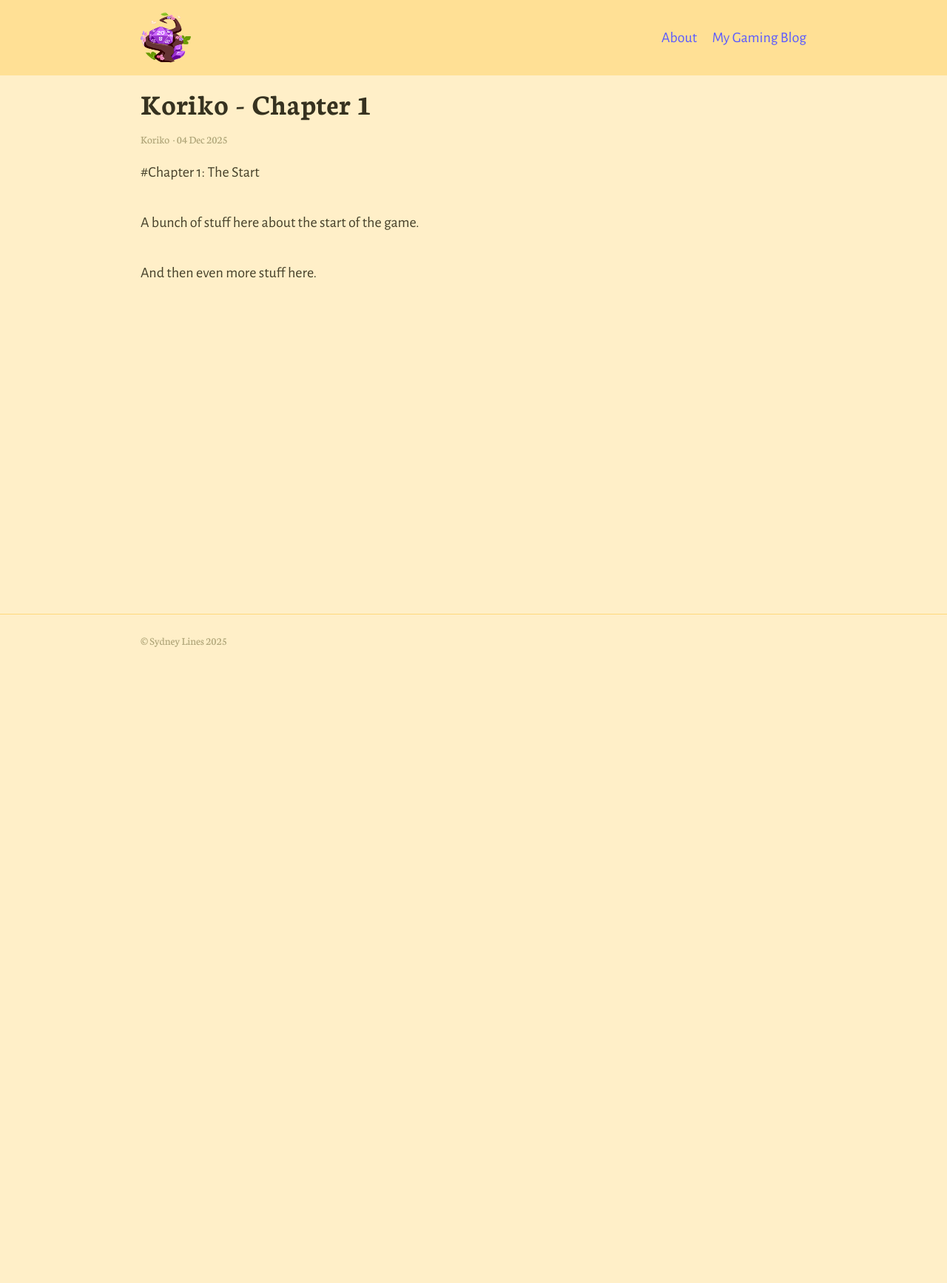
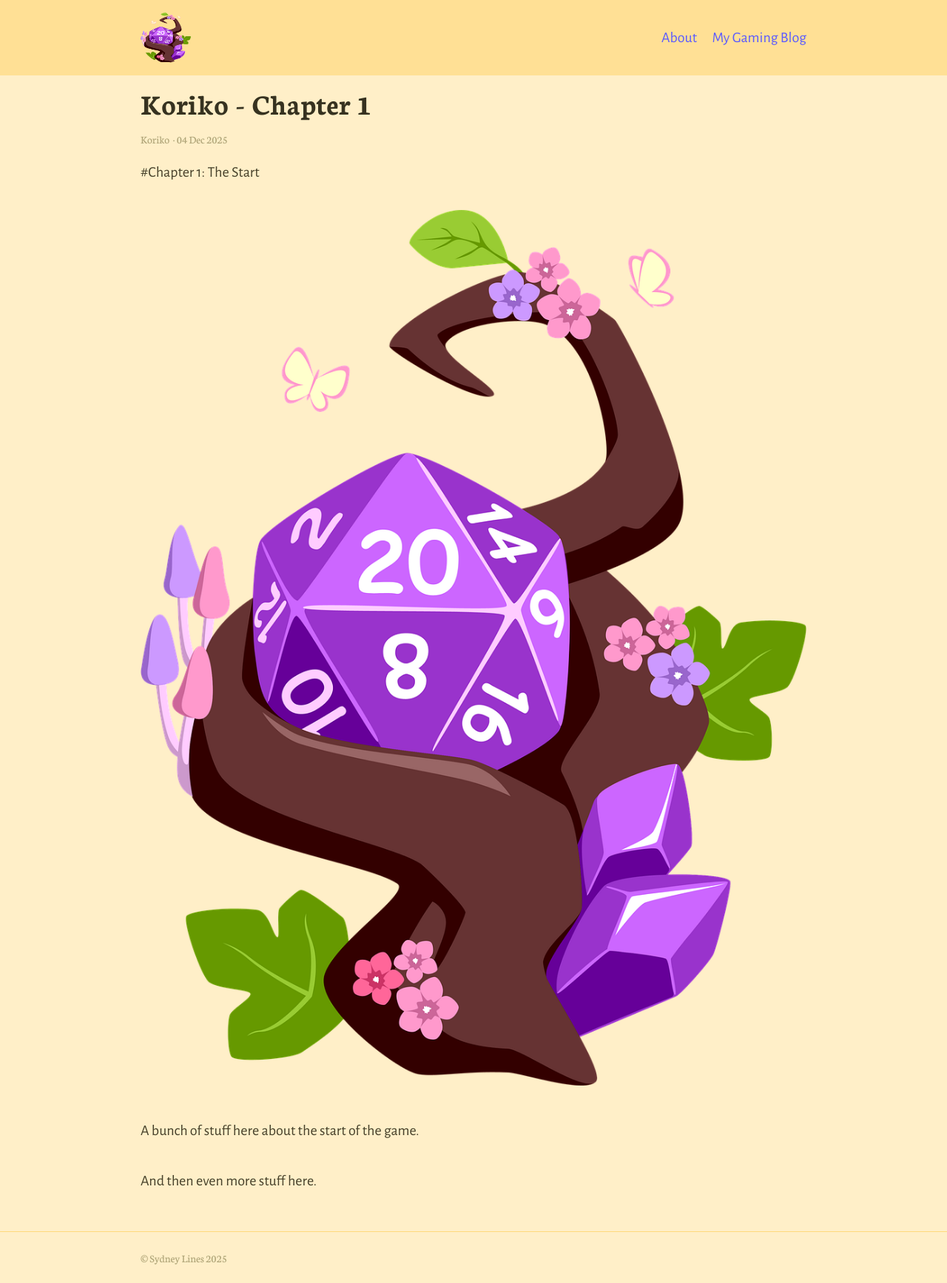
Before and after one commit to sydneylines/gamejournal-garth, a Jekyll site: the page built from _posts/2025-12-04-example-post-four.md, in a window 1280 px wide. Shown: the whole page at 74% size. Built offline with Jekyll 4.4.1, drawn with Linux system fonts in a browser that asks for light colours; before the commit the page ends 900 px from its top, so only the background shows below that.

Commit message:
Update 2025-12-04-example-post-four.md

```diff
--- a/_posts/2025-12-04-example-post-four.md
+++ b/_posts/2025-12-04-example-post-four.md
@@ -5,6 +5,8 @@ category: Koriko
 
 #Chapter 1: The Start
 
+![title](/assets/dice-logo.png)
+
 A bunch of stuff here about the start of the game.
 
 <!-- more -->
```
